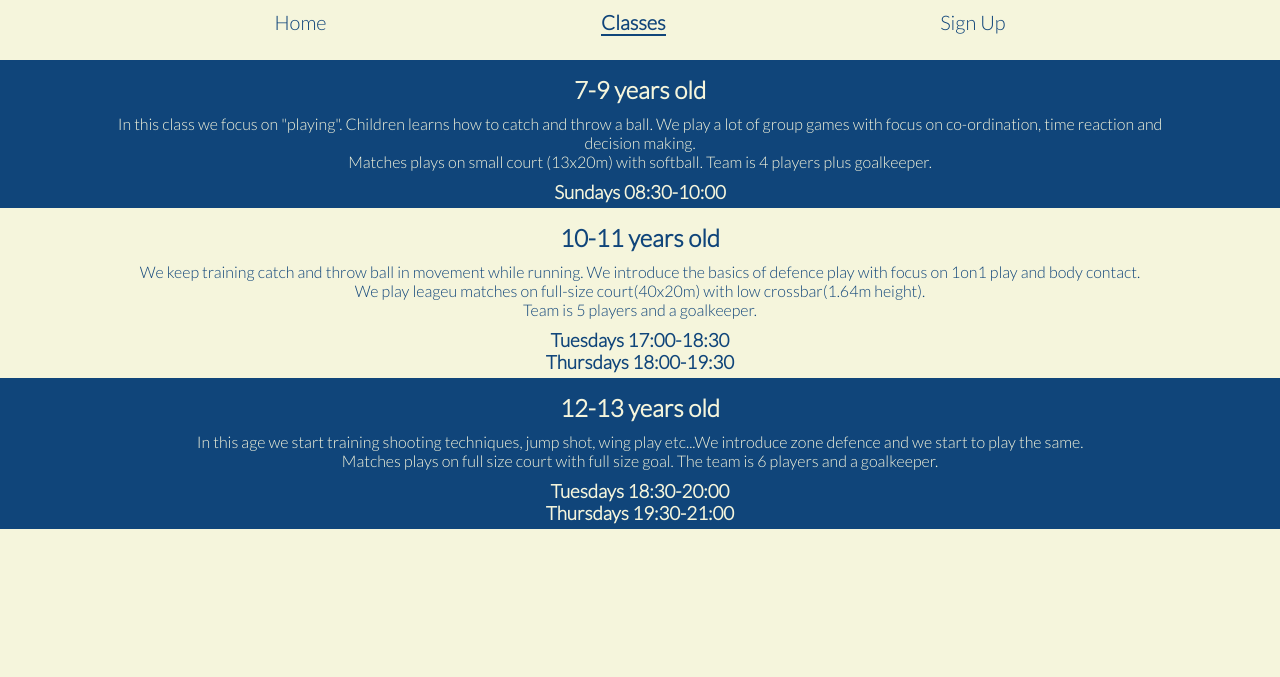
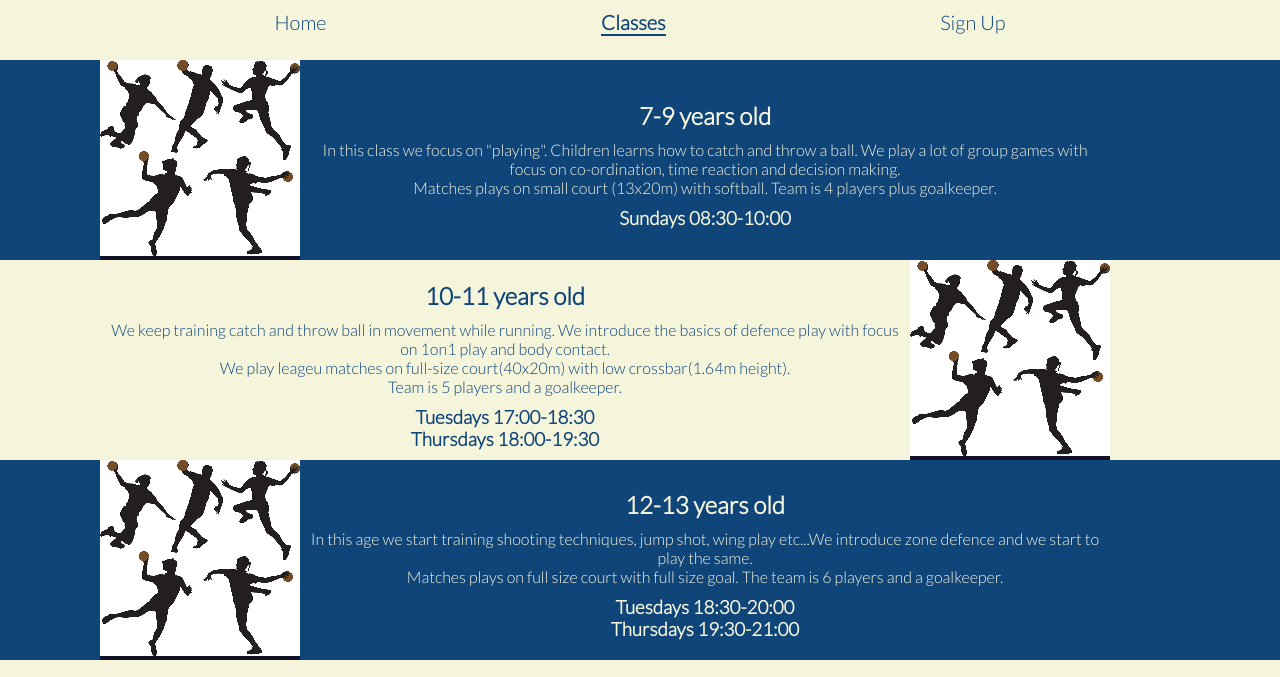
Before and after one commit to LukaGajic2/handball-school, a plain HTML site: page classes.html in a window 1280 px wide. Shown: the top 677 px of the page. Drawn offline with Linux system fonts and the light colour scheme.

Commit message:
Add silohuett image in classes page, add comments in HTML/CSS code and finished styling

```diff
--- a/assets/css/style.css
+++ b/assets/css/style.css
@@ -51,11 +51,16 @@ section {
     overflow: hidden;
     position: relative;
 }
+
+/*group-photo of girls in youth class*/
+
 #group-photo {
     height: 320px;
     width: 100%;
     background: url('../images/group-photo.jpg') no-repeat center center;
 }
+
+/* Club Name*/
 
 h1 {
     font-family: Rubik, sans-serif;
@@ -67,12 +72,14 @@ h1 {
     padding: 5px;
     letter-spacing: 4px;
 }
+
 h2 {
     font-family: Lato, sans-serif;
     text-align: center;
     margin-top: 10px;
     padding: 5px;
 }
+
 p {
     width: auto;
     text-align: center;
@@ -84,6 +91,8 @@ footer {
     height: 50px;
     margin-top: 20px;
 }
+
+/*social-media links*/
 
 .social-media {
     display: flex;
@@ -111,24 +120,39 @@ h3 {
     padding: 5px;
 }
 
-#blue {
+.blue {
     background-color: rgb(16, 69, 122);
     color: beige;
     display: flex;
     align-items: center;
-    flex-direction: column;
+    flex-direction: row;
     padding: 0 100px;
 }
-#white {
+.white {
     background-color: beige;
     color: rgb(16, 69, 122);
     display: flex;
     align-items: center;
-    flex-direction: column;
+    flex-direction: row;
     padding: 0 100px;
 }
+#firstclass {
+    width: 75%;
+}
+.silhouett {
+    width: 200px;
+    height: 200px;
+    background-image: url('../images/silhouettsmall.jpg');
+}
+#middleclass {
+    width: 75%;
+}
 
-/* sign-up form */
+#youthclass {
+    width: 75%;
+}
+
+/* sign-up form with background picture */
 
 form {
     display: block;
@@ -153,6 +177,7 @@ form {
     left: 10%;
     padding: 30px;
 }
+
 .text-input {
     background: transparent;
     color: black;
@@ -162,10 +187,11 @@ form {
     border: 1px solid black;
     border-radius: 2px;
 }
- #gender {
+
+#gender {
     display: block;
     margin-bottom: 15px;
- }
+}
 
 input {
     text-align: start;
--- a/classes.html
+++ b/classes.html
@@ -10,6 +10,10 @@
     <link rel="stylesheet" href="assets/css/style.css">
 </head>
 <body>
+    <main>
+
+<!--Header containing navigation bar-->
+
         <header>
             <ul class="navigation">
                 <li>
@@ -23,23 +27,39 @@
                 </li>
             </ul>
         </header>
+
+<!--Section with three classes, short description and training times-->
+
         <section class="classes">
-        <div id="blue">
+            <div class="blue">
+                <div class="silhouett"></div>
+                <div id="firstclass">
                     <h2>7-9 years old</h2>
                     <p>In this class we focus on "playing". Children learns how to catch and throw a ball. We play a lot of group games with focus on co-ordination, time reaction and decision making.<br>Matches plays on small court (13x20m) with softball. Team is 4 players plus goalkeeper.</p>
                     <h3>Sundays 08:30-10:00</h3>
                 </div>
-        <div id="white">
+            </div>
+            <div class="white">
+                <div id="middleclass">
                     <h2>10-11 years old</h2>
                     <p>We keep training catch and throw ball in movement while running. We introduce the basics of defence play with focus on 1on1 play and body contact.<br>We play leageu matches on full-size court(40x20m) with low crossbar(1.64m height).<br> Team is 5 players and a goalkeeper.</p>
                     <h3>Tuesdays  17:00-18:30<br>Thursdays  18:00-19:30</h3>
                 </div>
-        <div id="blue">
+                    <div class="silhouett"></div>
+            </div>
+            <div class="blue">
+                <div class="silhouett"></div>
+                <div id="youthclass">
                     <h2>12-13 years old</h2>
                     <p>In this age we start training shooting techniques, jump shot, wing play etc...We introduce zone defence and we start to play the same.<br>Matches plays on full size court with full size goal. The team is 6 players and a goalkeeper.</p>
                     <h3>Tuesdays  18:30-20:00<br>Thursdays  19:30-21:00</h3>
                 </div>
+            </div>
         </section>
+    </main>
+
+<!--Links to social media pages-->
+
     <footer>
         <ul class="social-media">
             <li>
```
Also changed, not shown: index.html (+9 -0 lines), signup.html (+12 -2 lines), welldone.html (+3 -1 lines), assets/images/silhouett.jpg (added), assets/images/silhouettsmall.jpg (added). Lines whose indentation alone changed are shown as unchanged.
